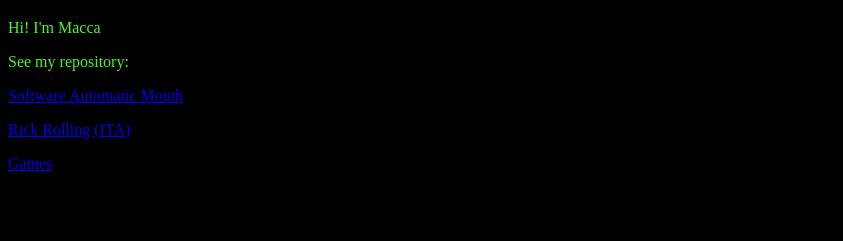
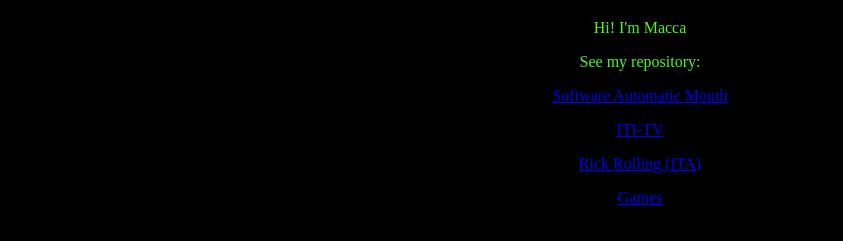
Before and after one commit to maccacomputer/maccacomputer.github.io, a plain HTML site: page index.html in a window 1280 px wide. Shown: the part 61-302 px from the top of the page, without its empty margins (0-843 px from the left). Drawn offline with Linux system fonts and the light colour scheme.

Commit message:
update index
add iti tv url info

```diff
--- a/index.html
+++ b/index.html
@@ -10,11 +10,13 @@
 	<center>
 		<font color="4AF626"><h1>@mcc-macca | Macca</h1></font>
 	</center>
-	<font color="4AF626"><p>Hi! I'm Macca</p>
+	<center><font color="4AF626"><p>Hi! I'm Macca</p>
 	<p>See my repository:</p>
 	<p><a href="https://mcc-macca.github.io/sam">Software Automatic Mouth</a></p>
+	<p><a href="https://mcc-macca.github.io/ITI-TV/info/descr.html">ITI-TV</a></p>
 	<p><a href="https://mcc-macca.github.io/rick_rolling_ita">Rick Rolling (ITA)</a></p>
 	<p><a href="https://mcc-macca.github.io/games">Games</a></p>
 	</font>
+	</center>
 </body>
 </html>
```
